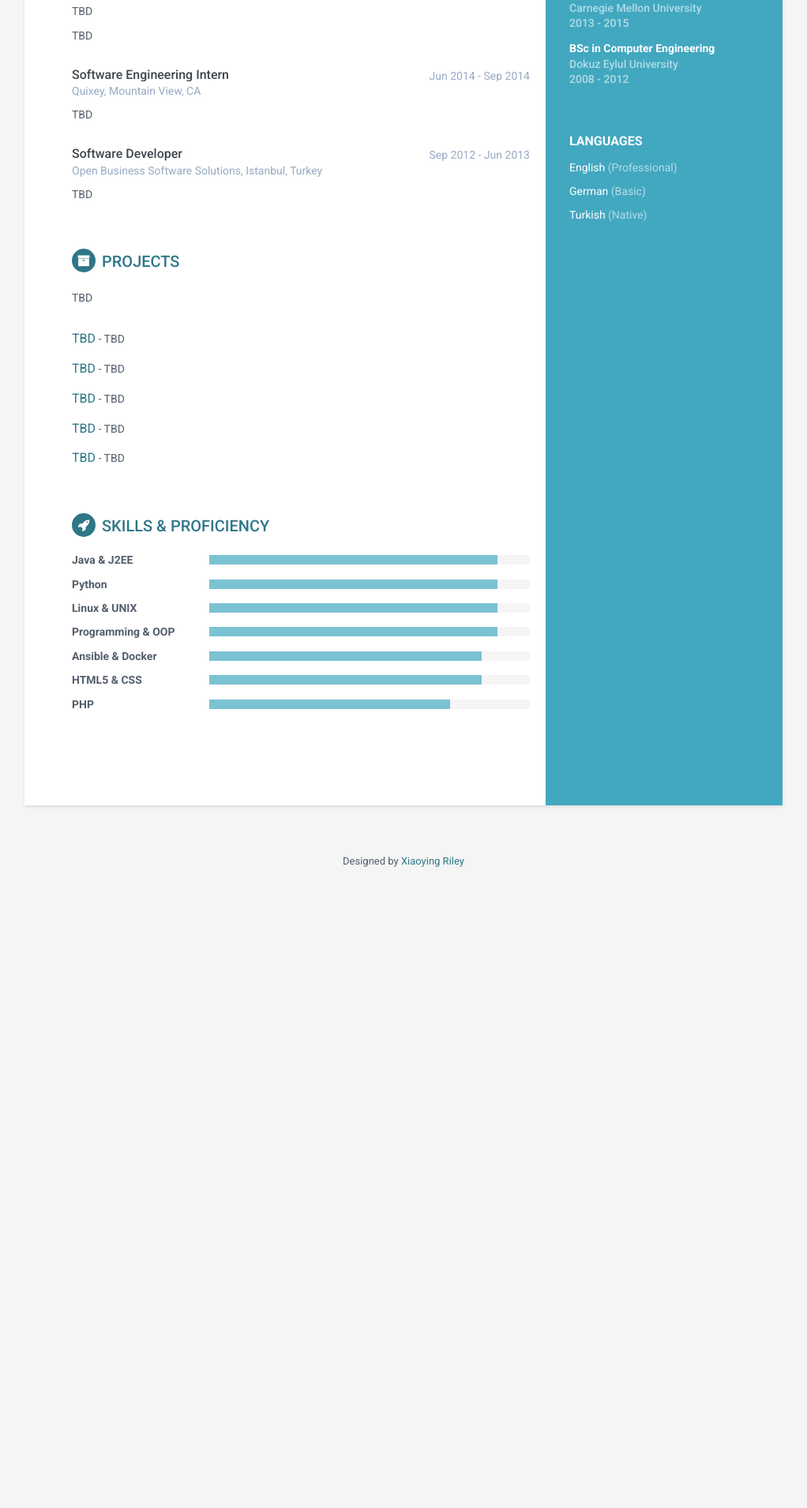
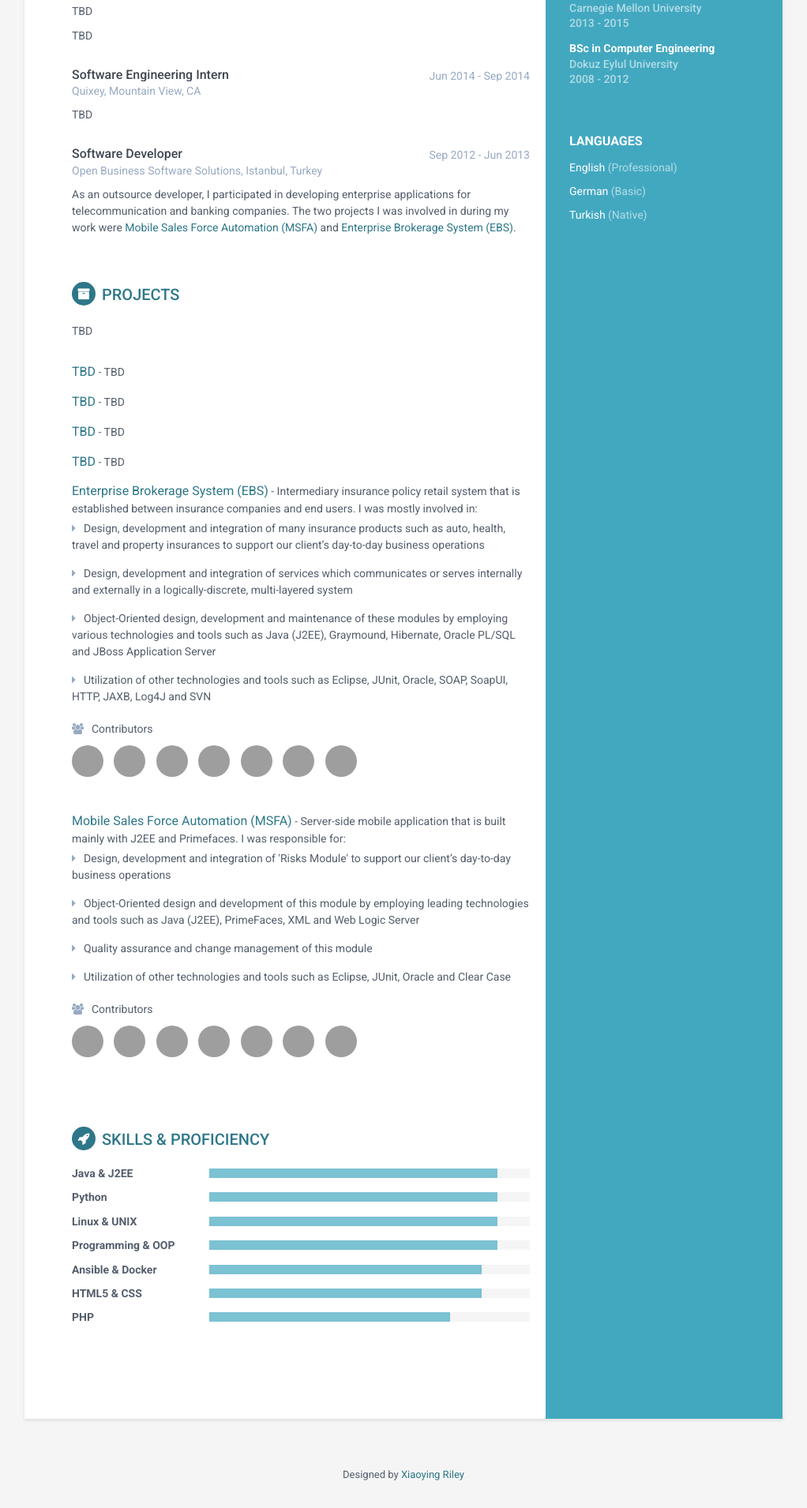
Before and after one commit to mustafatasdemir/mustafatasdemir.github.io, a Jekyll site: the page built from index.html, in a window 1280 px wide. Shown: the part 674-2584 px from the top of the page at 79% size, without its empty margins (129-1151 px from the left). Built offline with Jekyll 4.4.1, drawn with Linux system fonts in a browser that asks for light colours; before the commit the page ends 1836 px from its top, so only the background shows below that; grey boxes are pictures that could not be loaded.

Commit message:
Added some experiences and projects

```diff
--- a/_includes/experience.html
+++ b/_includes/experience.html
@@ -65,7 +65,7 @@
                         <div class="company">Open Business Software Solutions, Istanbul, Turkey</div>
                     </div><!--//meta-->
                     <div class="details">
-                      <p>TBD</p>
+                      <p>As an outsource developer, I participated in developing enterprise applications for telecommunication and banking companies. The two projects I was involved in during my work were <a class="to-project" href="#MSFA">Mobile Sales Force Automation (MSFA)</a> and <a class="to-project" href="#EBS">Enterprise Brokerage System (EBS)</a>.</p>
                     </div><!--//details-->
                 </div><!--//item-->
 
--- a/_includes/projects.html
+++ b/_includes/projects.html
@@ -18,6 +18,33 @@
                     <span class="project-title"><a href="#" target="_blank">TBD</a></span> - <span class="project-tagline">TBD</span>
                 </div><!--//item-->
                 <div class="item">
-                    <span class="project-title"><a href="#" target="_blank">TBD</a></span> - <span class="project-tagline">TBD</span>
+                    <span id="EBS" class="project-title">Enterprise Brokerage System (EBS)</span> - <span class="project-tagline">Intermediary insurance policy retail system that is established between insurance companies and end users. I was mostly involved in:</span>
+                    <p class="project-item">Design, development and integration of many insurance products such as auto, health, travel and property insurances to support our client’s day-to-day business operations</p>
+                    <p class="project-item">Design, development and integration of services which communicates or serves internally and externally in a logically-discrete, multi-layered system</p>
+                    <p class="project-item">Object-Oriented design, development and maintenance of these modules by employing various technologies and tools such as Java (J2EE), Graymound, Hibernate, Oracle PL/SQL and JBoss Application Server</p>
+                    <p class="project-item">Utilization of other technologies and tools such as Eclipse, JUnit, Oracle, SOAP, SoapUI, HTTP, JAXB, Log4J and SVN</p>
+                    <p class="contributors">Contributors</p>
+                    <img class="contributor-image" title="Yasa Akbulut" src="https://media.licdn.com/mpr/mpr/shrinknp_100_100/AAEAAQAAAAAAAAhKAAAAJGYzZjUzMThmLTdhNWYtNDI2Yi1iOTFjLTcxMzU4ODNjNWFjZA.jpg">
+                    <img class="contributor-image" title="Aykut Akin" src="https://media.licdn.com/mpr/mpr/shrinknp_100_100/p/3/005/09b/320/396c426.jpg">
+                    <img class="contributor-image" title="Destan Sarpkaya" src="https://media.licdn.com/mpr/mpr/shrinknp_100_100/AAEAAQAAAAAAAAnNAAAAJDY0ZGE2Zjk3LTRhMDUtNDAzNy05YTYzLWFkMmE4YWMyMjcxMA.jpg">
+                    <img class="contributor-image" title="Mehmet Fatih Ercik" src="https://media.licdn.com/mpr/mpr/shrinknp_100_100/p/6/000/1e5/281/0642fd7.jpg">
+                    <img class="contributor-image" title="Cüneyt YEŞİLKAYA" src="https://media.licdn.com/mpr/mpr/shrinknp_100_100/p/7/000/238/387/3c7ee58.jpg">
+                    <img class="contributor-image" title="Nadir KIRGIZ" src="https://media.licdn.com/mpr/mpr/shrinknp_100_100/p/2/000/01d/1f7/32af148.jpg">
+                    <img class="contributor-image" title="Hande Gökoğlu" src="https://media.licdn.com/mpr/mpr/shrinknp_100_100/p/4/005/033/0e3/162e731.jpg">
+                </div>
+                <div class="item">
+                    <span id="MSFA" class="project-title">Mobile Sales Force Automation (MSFA)</span> - <span class="project-tagline">Server-side mobile application that is built mainly with J2EE and Primefaces. I was responsible for:</span>
+                    <p class="project-item">Design, development and integration of 'Risks Module' to support our client’s day-to-day business operations</p>
+                    <p class="project-item">Object-Oriented design and development of this module by employing leading technologies and tools such as Java (J2EE), PrimeFaces, XML and Web Logic Server</p>
+                    <p class="project-item">Quality assurance and change management of this module</p>
+                    <p class="project-item">Utilization of other technologies and tools such as Eclipse, JUnit, Oracle and Clear Case</p>
+                    <p class="contributors">Contributors</p>
+                    <img class="contributor-image" title="Şahin Utar" src="https://media.licdn.com/mpr/mpr/shrinknp_100_100/AAEAAQAAAAAAAAMeAAAAJGNjOThjMzA3LTMwZDAtNDdjMS04ZjZkLThjNTUwNGY3Mjg2Yg.jpg">
+                    <img class="contributor-image" title="Veysi Ertekin" src="https://media.licdn.com/mpr/mpr/shrinknp_100_100/p/1/000/0ee/287/26d032e.jpg">
+                    <img class="contributor-image" title="Ebru Beşenk" src="https://media.licdn.com/mpr/mpr/shrinknp_100_100/AAEAAQAAAAAAAAjcAAAAJDVjYzE4NDIwLWIwMjktNDFjZS1iZWNhLWE0NzE0ZjJmNGE0Zg.jpg">
+                    <img class="contributor-image" title="Seyfettin Kulgu" src="https://media.licdn.com/mpr/mpr/shrinknp_100_100/p/3/005/02f/330/0b02f4c.jpg">
+                    <img class="contributor-image" title="Hasan Özkan" src="https://media.licdn.com/mpr/mpr/shrinknp_100_100/AAEAAQAAAAAAAAwlAAAAJGIyZTNhODk1LTcxZjQtNDg5Ni04MzY5LTVkM2NlYjY0M2QxOA.jpg">
+                    <img class="contributor-image" title="Veysel TOSUN" src="https://media.licdn.com/mpr/mpr/shrinknp_100_100/AAEAAQAAAAAAAAhZAAAAJGRhYmJhOGZkLTg4NTMtNDEyZS04NTFiLTJhODcwNzkyMTg2Yw.jpg">
+                    <img class="contributor-image" title="Fatih Karakoç" src="https://media.licdn.com/mpr/mpr/shrinknp_100_100/p/3/000/1b3/346/361da09.jpg">
                 </div><!--//item-->
             </section><!--//section-->
--- a/assets/css/styles.css
+++ b/assets/css/styles.css
@@ -19,6 +19,38 @@
 .other_lang {
   color: #2D7788;
 }
+
+.project-item:before {
+  font-family: 'FontAwesome';
+  content: '\f0da';
+  margin: 0 10px 0 0;
+  color: #97AAC3;
+}
+
+.project-item {
+  padding-top: 5px;
+}
+
+.contributors:before {
+  font-family: 'FontAwesome';
+  content: '\f0c0';
+  margin: 0 10px 0 0;
+  color: #97AAC3;
+}
+
+.contributors {
+  padding-top: 10px;
+}
+
+.contributor-image {
+  width: 40px;
+  height: 40px;
+  border-radius: 50%;
+  display:inline-block;
+  margin-right: 10px;
+  margin-bottom: 30px;
+}
+
 /* End - Custom CSS */
 
 body {
@@ -239,6 +271,7 @@ p {
   font-weight: 400;
   margin-top: 0;
   margin-bottom: 5px;
+  color: #2d7788;
 }
 .main-wrapper .projects-section .intro {
   margin-bottom: 30px;
--- a/assets/js/main.js
+++ b/assets/js/main.js
@@ -18,4 +18,20 @@ jQuery(document).ready(function($) {
 
 
 
+    $(".to-project").on('click', function(event) {
+
+     if (this.hash !== "") {
+       event.preventDefault();
+
+       var hash = this.hash;
+
+       $('html, body').animate({
+         scrollTop: $(hash).offset().top
+       }, 300, function(){
+         window.location.hash = hash;
+       });
+     } // End if
+   });
+
+
 });
```
